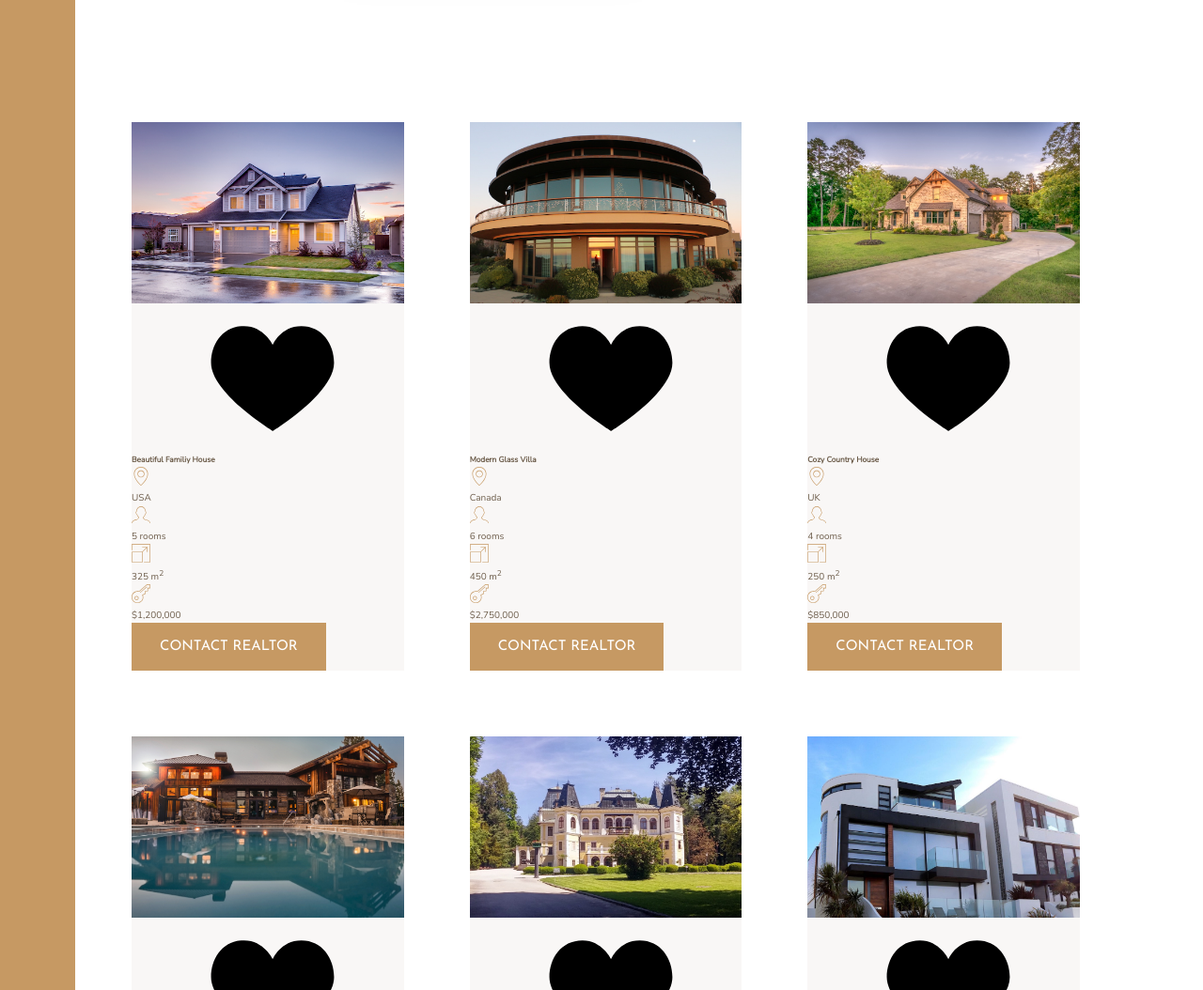
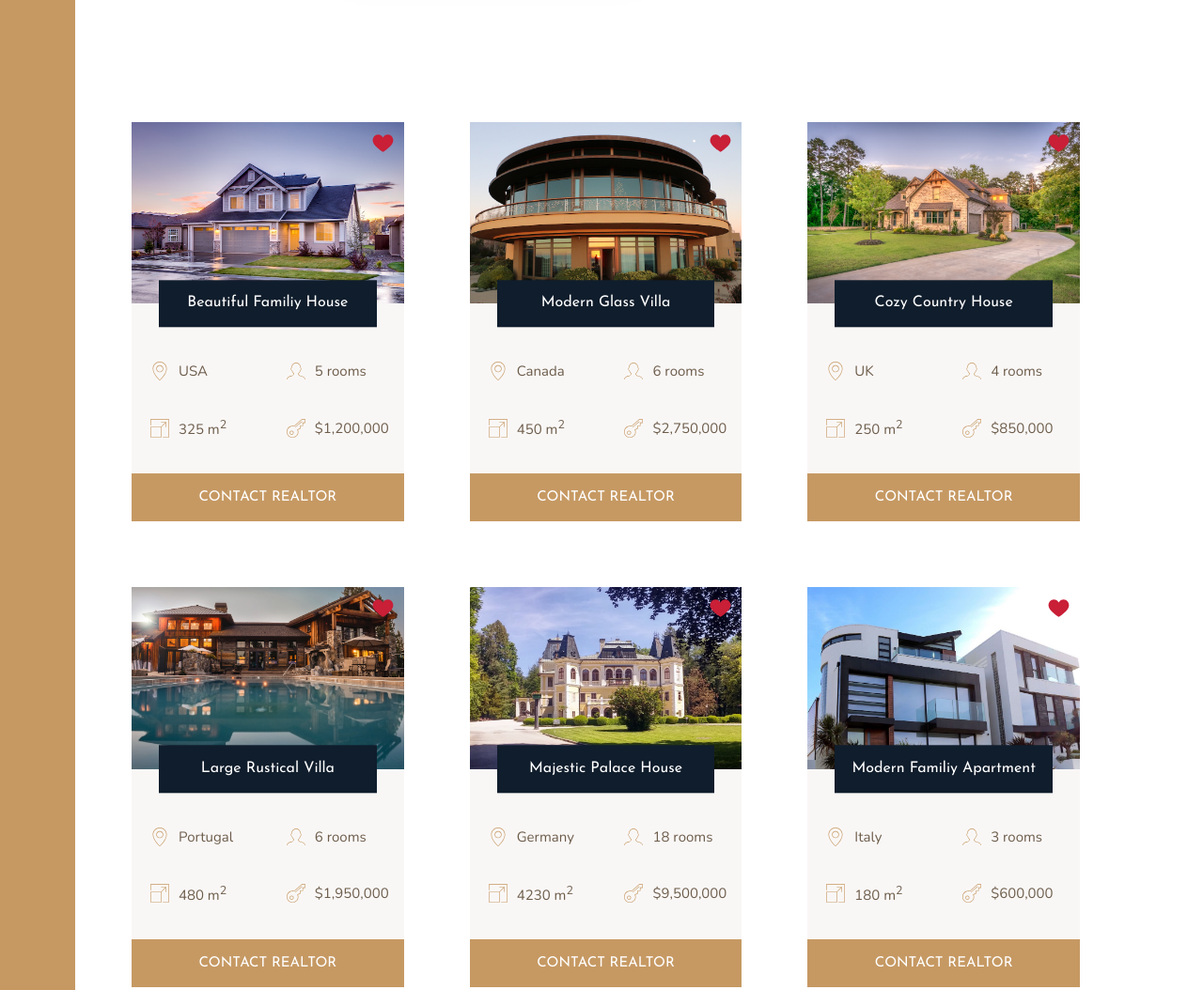
Before and after one commit to srosajazz/Real-estate_Web-Project, a website: page index.html in a window 1280 px wide. Shown: the part 1840-2894 px from the top of the page at 94% size. Drawn offline with nearby package versions, Linux system fonts and the light colour scheme.

Commit message:
Building Home  Section - Part-2 complete

```diff
--- a/sass/_base.scss
+++ b/sass/_base.scss
@@ -1,14 +1,12 @@
 // COLOR VARIABLES
 $color-primary: #c69963;
 $color-primary-dark: #b28451;
-
 $color-secondary: #101d2c;
-
 $color-grey-light-1: #f9f7f6;
 $color-grey-light-2: #aaa;
-
 $color-grey-dark-1: #54483a;
 $color-grey-dark-2: #6d5d4b;
+$color-like: #c91f37;
 
 // FONT VARIABLES
 $font-primary: "Nunito", sans-serif;
--- a/sass/_homes.scss
+++ b/sass/_homes.scss
@@ -9,28 +9,69 @@
 
 .home {
   background-color: $color-grey-light-1;
+  display: grid;
+  grid-template-columns: repeat(2, 1fr);
+  grid-row-gap: 3.5rem;
 
   &__img {
     width: 100%;
+    grid-row: 1 / 2;
+    grid-column: 1 / -1;
+    z-index: 1;
   }
 
   &__like {
+    grid-row: 1 / 2;
+    grid-column: 2 / 3;
+    fill: $color-like;
+    height: 2.5rem;
+    width: 2.5rem;
+    z-index: 2;
+    justify-self: end;
+    margin: 1rem;
   }
 
   &__name {
+    grid-row: 1 /2;
+    width: 80%;
+    justify-self: center;
+    grid-row: 1 /2;
+    grid-column: 1 / -1;
+    justify-self: center;
+    z-index: 3;
+    align-self: end;
+    font-family: $font-display;
+    font-size: 1.6rem;
+    text-align: center;
+    padding: 1.25rem;
+    background-color: $color-secondary;
+    color: #fff;
+    font-weight: 400;
+    transform: translateY(50%);
+  }
+
+  &__location,
+  &__rooms {
+    margin-top: 2.5rem;
   }
 
   &__location,
   &__rooms,
   &__area,
   &__price {
+    font-size: 1.5rem;
+    margin-left: 2rem;
+    display: flex;
+    align-items: center;
     svg {
       fill: $color-primary;
       height: 2rem;
       width: 2rem;
-    }
-
-    p {
+      margin-right: 1rem;
     }
   }
+
+  &__btn {
+    grid-column: 1 / -1;
+  }
 }
```
Also changed, not shown: css/style.css.
